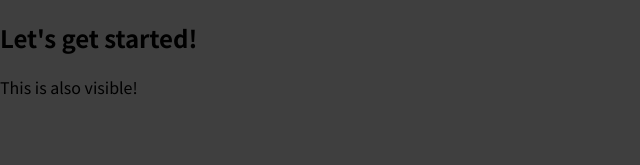
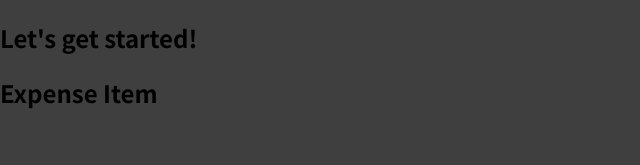
Before and after one commit to ericlee9915/Expense-Calculator, a JavaScript app: page / in a window 1280 px wide. Shown: the top 165 px of the page, without its empty margins (0-640 px from the left). Built offline with nearby package versions, Linux system fonts and the light colour scheme.

Commit message:
Making small changes to the structure

```diff
--- a/src/App.js
+++ b/src/App.js
@@ -1,8 +1,10 @@
+import ExpenseItem from "./components/ExpenseItem";
+
 function App() {
   return (
     <div>
       <h2>Let's get started!</h2>
-      <p>This is also visible!</p>
+      <ExpenseItem></ExpenseItem>
     </div>
   );
 }
```
Also changed, not shown: 2 other files (tests, documents, lock files or other folders).
